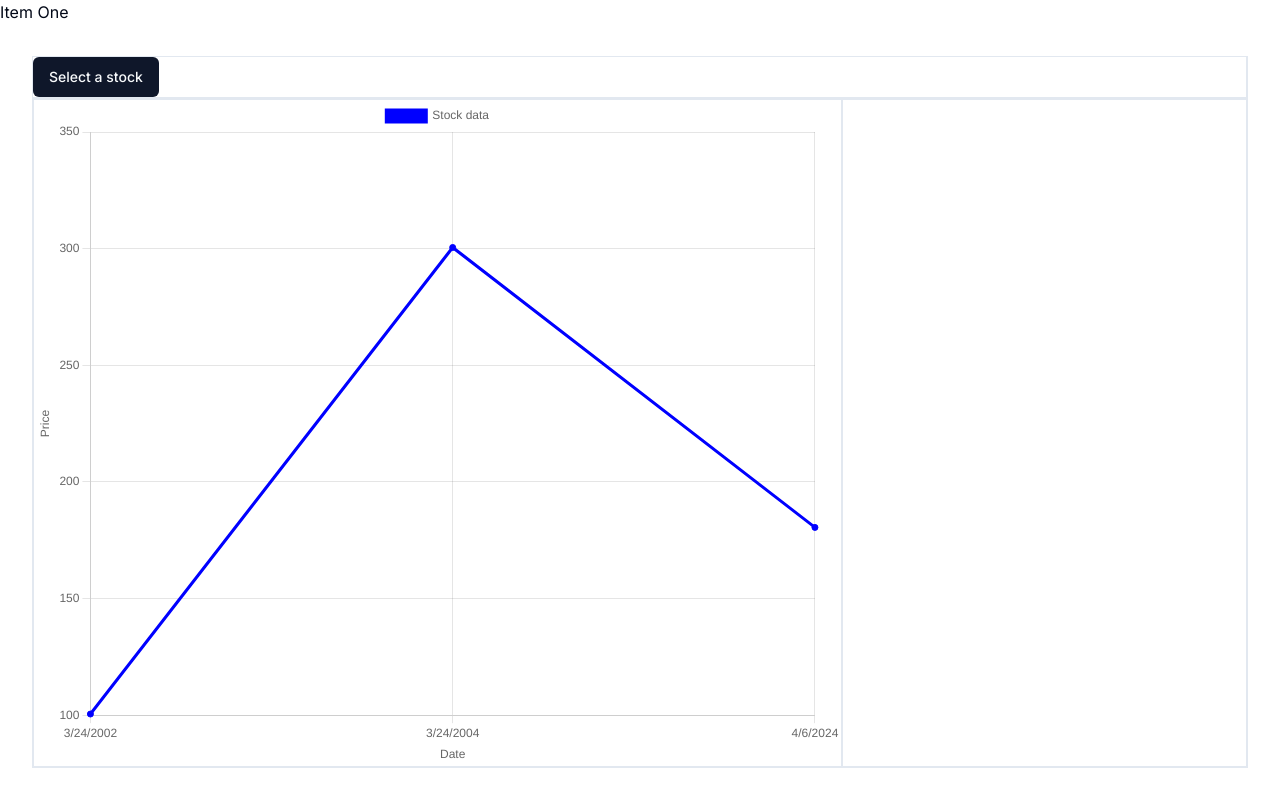
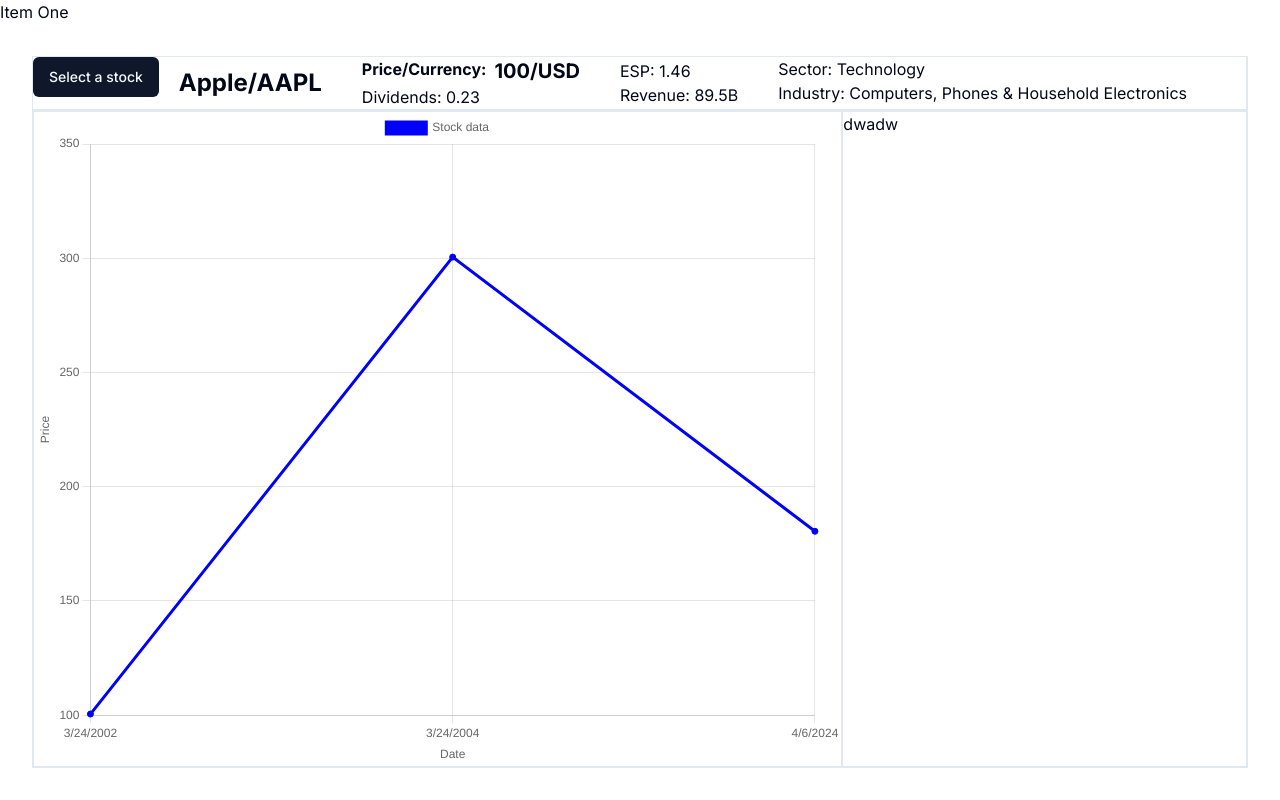
Before and after one commit to Ancoresss/tatra-invest-tutorial, a Next.js app in the folder client/: page / in a window 1280 px wide. Built offline with nearby package versions, Linux system fonts and the light colour scheme.

Commit message:
dashboard text

```diff
--- a/client/src/app/page.tsx
+++ b/client/src/app/page.tsx
@@ -2,6 +2,7 @@ import { Chart } from "@/components/Chart";
 import { Chat } from "@/components/Chat";
 import { DashboardTopInfo } from "@/components/DashboardTopInfo";
 import OccupyRestWindowHeight from "@/components/OccupyRestWindowHeight";
+import DashboardActions from "@/components/DashboardActions";
 
 export default function Home() {
   return (
@@ -36,7 +37,7 @@ export default function Home() {
                 ]}
               />
             </div>
-            <div className="col-span-4 border border-slate"></div>
+            <DashboardActions/>
           </div>
         </div>
         <Chat className="w-4/12 hidden"></Chat>
--- /dev/null
+++ b/client/src/components/DashboardActions.tsx
@@ -0,0 +1,10 @@
+
+import React from 'react';
+
+export default function DashboardActions() {
+    return (
+        <div className="col-span-4 border border-slate">
+            dwadw
+        </div>
+    );
+}
--- a/client/src/components/DashboardTopInfo.tsx
+++ b/client/src/components/DashboardTopInfo.tsx
@@ -1,19 +1,46 @@
-import { FC, useContext } from "react";
-import { StocksMenu } from "./StocksMenu";
-import { Separator } from "./ui/separator";
+"use client"
+
+import {FC, useContext} from "react";
+import {StocksMenu} from "./StocksMenu";
+import {Separator} from "./ui/separator";
 import StockContext from "@/context/StockContext";
 
-interface DashboardTopInfoProps {}
+interface DashboardTopInfoProps {
+}
 
 export const DashboardTopInfo: FC<DashboardTopInfoProps> = ({}) => {
-  const info = useContext(StockContext);
+    const info = useContext(StockContext);
 
-  console.log(info);
+    console.log("DATA->", info.stock);
 
-  return (
-    <div className="relative mr-4">
-      <StocksMenu />
-      <Separator orientation="vertical" className="absolute h-full top-0 -right-4" />
-    </div>
-  );
+    return (
+        <div className="relative mr-4">
+            <div className="flex ">
+                <StocksMenu/>
+                <div className="flex">
+                    <div className="m-auto ml-5 mr-5 text-2xl font-bold">
+                        Apple/AAPL
+                    </div>
+                    <div className="flex flex-col mr-5 ml-5 m-auto">
+                        <div className="font-bold flex content-center">
+                            <div className="mr-2">Price/Currency: </div>
+                            <span className="text-xl">100/USD</span>
+                        </div>
+                        <div>Dividends: 0.23</div>
+                    </div>
+                    <div className="flex flex-col mr-5 ml-5 m-auto">
+                        <div>ESP: 1.46</div>
+                        <div>Revenue: 89.5B</div>
+                    </div>
+                    <div className="flex flex-col mr-5 ml-5">
+                        <div>Sector: Technology</div>
+                        <div>Industry: Computers, Phones & Household Electronics</div>
+                    </div>
+
+                </div>
+            </div>
+
+            <Separator orientation="vertical" className="absolute h-full top-0 -right-4"/>
+        </div>
+    );
 };
--- a/client/src/context/StockContext.tsx
+++ b/client/src/context/StockContext.tsx
@@ -3,12 +3,12 @@
 import React, { FC, ReactNode } from "react";
 import useSWR from "swr";
 
-import StockOverview from "../data/stock_APPL/stock_AAPL_overview.json";
-import StockDividends from "../data/stock_APPL/stock_AAPL_dividends.json";
-import StockEarnings from "../data/stock_APPL/stock_AAPL_earnings.json";
-import StockHistoryData from "../data/stock_APPL/stock_AAPL_histor_data.json";
-import StockProfile from "../data/stock_APPL/stock_AAPL_profile.json";
-import StockTechnical from "../data/stock_APPL/stock_AAPL_technical-analysis.json";
+import StockAAPLOverview from "../data/stock_APPL/stock_AAPL_overview.json";
+import StockAAPLDividends from "../data/stock_APPL/stock_AAPL_dividends.json";
+import StockAAPLEarnings from "../data/stock_APPL/stock_AAPL_earnings.json";
+import StockAAPLHistoryData from "../data/stock_APPL/stock_AAPL_histor_data.json";
+import StockAAPLProfile from "../data/stock_APPL/stock_AAPL_profile.json";
+import StockAAPLTechnical from "../data/stock_APPL/stock_AAPL_technical-analysis.json";
 
 import StockInfo from "@/type/StockInfo";
 import StockService from "@/services/invest-api/StockService";
@@ -18,16 +18,16 @@ const StockContext = React.createContext<{ stock: StockInfo }>({} as { stock: St
 export default StockContext;
 
 const dataMapper: StockInfo = {
-  dividends: StockDividends,
-  overview: StockOverview,
-  earnings: StockEarnings,
-  history_data: StockHistoryData,
-  profile: StockProfile,
-  technical_analysis: StockTechnical,
+  dividends: StockAAPLDividends,
+  overview: StockAAPLOverview,
+  earnings: StockAAPLEarnings,
+  history_data: StockAAPLHistoryData,
+  profile: StockAAPLProfile,
+  technical_analysis: StockAAPLTechnical,
 };
 
 export const StockProvider: FC<{ children: ReactNode }> = ({ children }) => {
-  const { data } = useSWR<StockInfo>("/stock", async () => {
+  // const { data } = useSWR<StockInfo>("/stock", async () => {
   // const [dividends, overview, earnings, history_data, profile, technical_analysis] =
   //   await Promise.all([
   //     StockService.getStockDividendsByCountryAndSymbol("unites states", "AAPL"),
@@ -39,11 +39,11 @@ export const StockProvider: FC<{ children: ReactNode }> = ({ children }) => {
   //   ]);
 
   // return { dividends, overview, earnings, history_data, profile, technical_analysis };
-    return {}
-  });
+  // return {}
+  // });
 
-  return data ? (
-    <StockContext.Provider value={{ stock: data }}>{children}</StockContext.Provider>
+  return dataMapper ? (
+      <StockContext.Provider value={{ stock: dataMapper }}>{children}</StockContext.Provider>
   ) : null;
 };
 export function useStockContext() {
```
Lines whose indentation alone changed are shown as unchanged.
